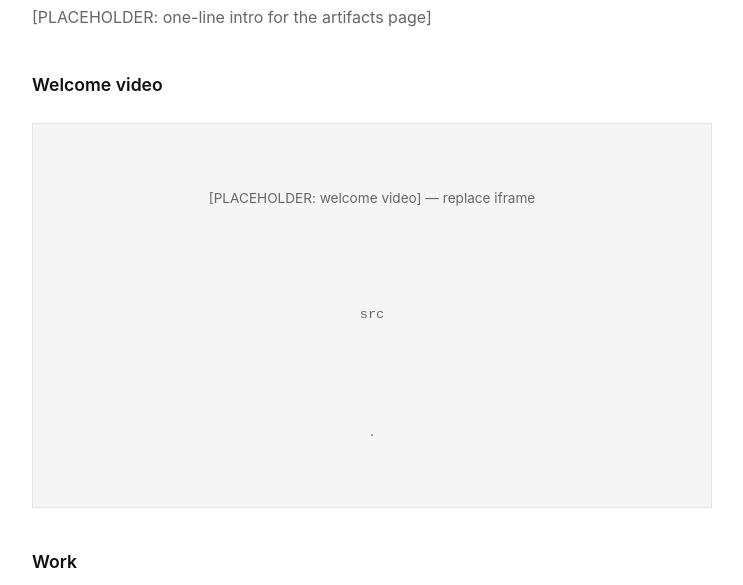
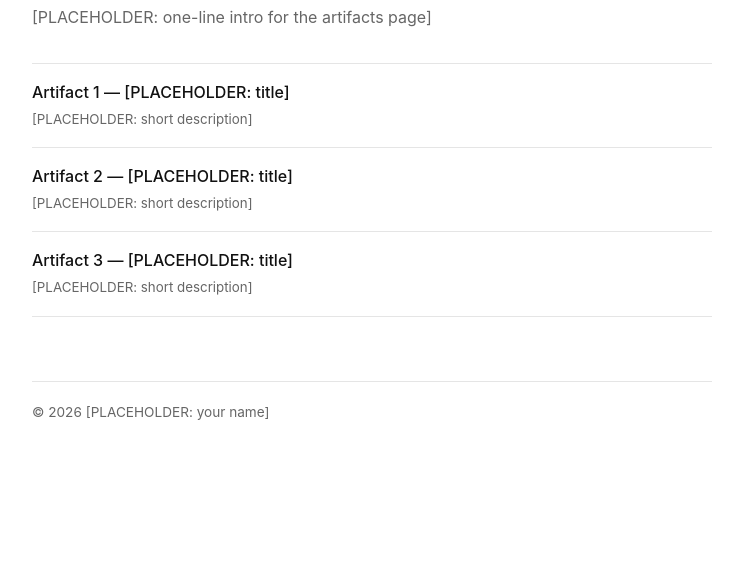
Before and after one commit to Wafer0/Wafer0.github.io, a plain HTML site: page artifacts.html in a window 1280 px wide. Shown: the part 174-759 px from the top of the page, without its empty margins (268-1011 px from the left). Drawn offline with Linux system fonts and the light colour scheme.

Commit message:
progress task 1 complete

```diff
--- a/artifacts.html
+++ b/artifacts.html
@@ -20,14 +20,6 @@
     <h1>Artifacts</h1>
     <p class="lede">[PLACEHOLDER: one-line intro for the artifacts page]</p>
 
-    <h2>Welcome video</h2>
-    <div class="embed">
-        <!-- Replace src with a YouTube/Vimeo/Drive embed URL. -->
-        <iframe src="about:blank" title="Welcome video" allowfullscreen loading="lazy"></iframe>
-        <small>[PLACEHOLDER: welcome video] — replace iframe <code>src</code>.</small>
-    </div>
-
-    <h2>Work</h2>
     <ul class="works">
         <li>
             <a href="artifact1.html">Artifact 1 — [PLACEHOLDER: title]<br><small>[PLACEHOLDER: short description]</small></a>
```
Also changed, not shown: about.html (+7 -0 lines).
